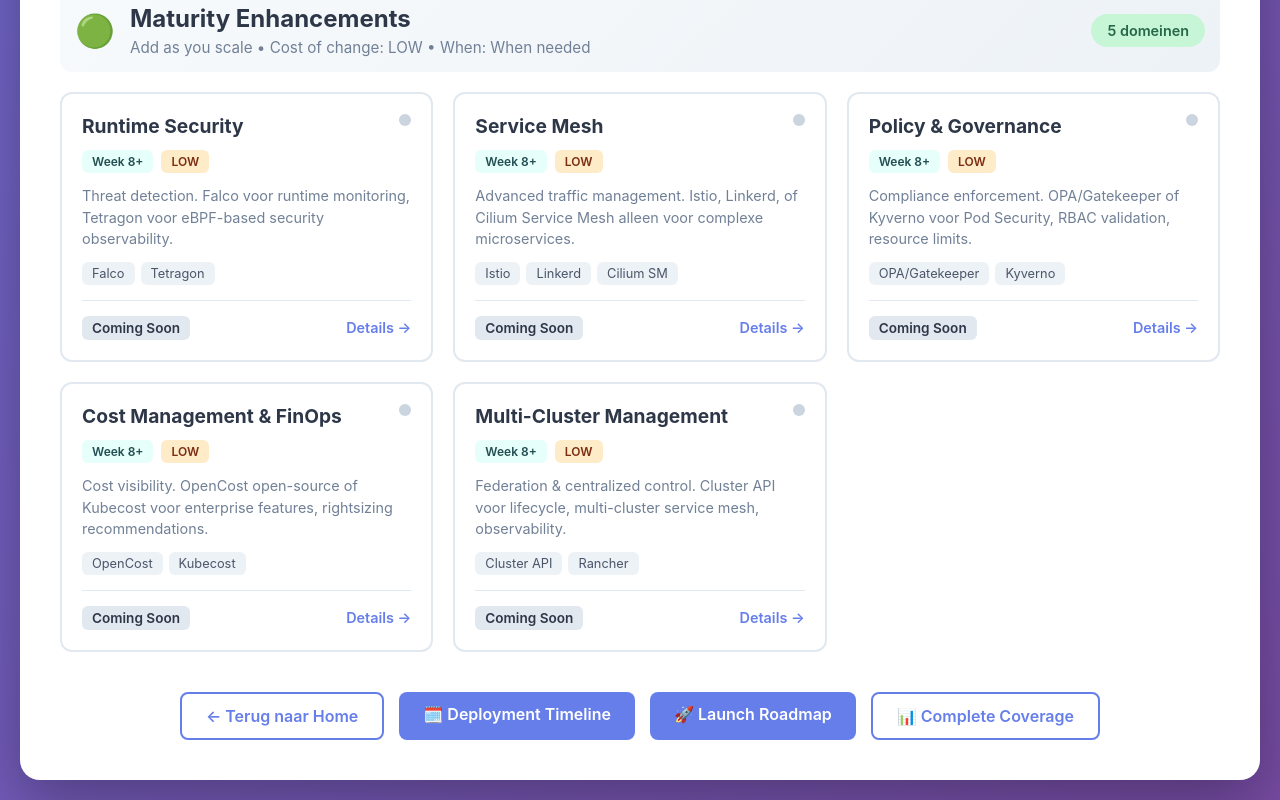
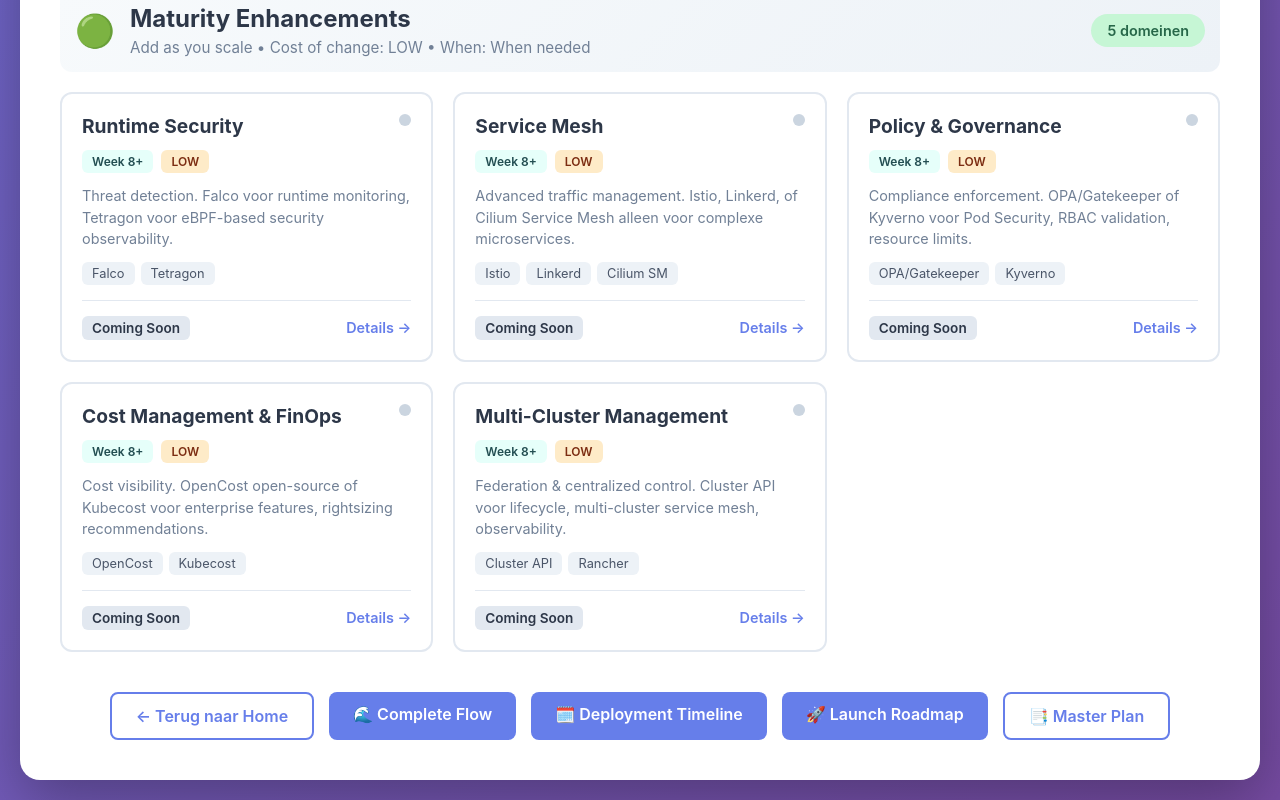
Before and after one commit to vanhoutenbos/KubeCompass, a plain HTML site: page domain-overview.html in a window 1280 px wide. Shown: the part 2264-3064 px from the top of the page. Drawn offline with Linux system fonts and the light colour scheme.

Commit message:
Consistency update: align all docs and visualizations
- Created DOMAIN_COVERAGE_MASTER_V2.md with consistent 18-domain structure
- Updated all HTML visualizations with cross-navigation links
- Fixed domain counts (18 total, 0 tested, 2 theory)
- Standardized Priority/Week/Cost of Change terminology
- Added deployment-flow.html to README
- All files now reference same roadmap and status

```diff
--- a/domain-overview.html
+++ b/domain-overview.html
@@ -982,9 +982,10 @@
         <!-- Navigation -->
         <div class="nav-buttons">
             <a href="index.html" class="nav-btn secondary">← Terug naar Home</a>
+            <a href="deployment-flow.html" class="nav-btn">🌊 Complete Flow</a>
             <a href="deployment-order.html" class="nav-btn">🗓️ Deployment Timeline</a>
             <a href="LAUNCH_ROADMAP.md" class="nav-btn">🚀 Launch Roadmap</a>
-            <a href="docs/DOMAIN_COVERAGE_MASTER.md" class="nav-btn secondary">📊 Complete Coverage</a>
+            <a href="docs/DOMAIN_COVERAGE_MASTER_V2.md" class="nav-btn secondary">📑 Master Plan</a>
         </div>
     </div>
 
```
Also changed, not shown: deployment-flow.html (+1 -0 lines), deployment-order.html (+2 -0 lines), 3 other files.
